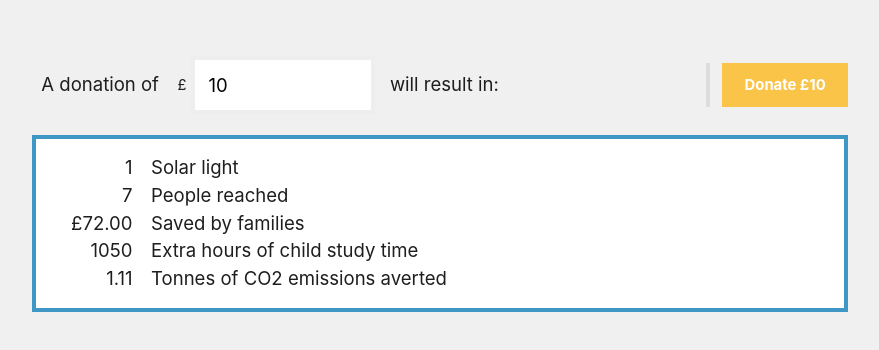
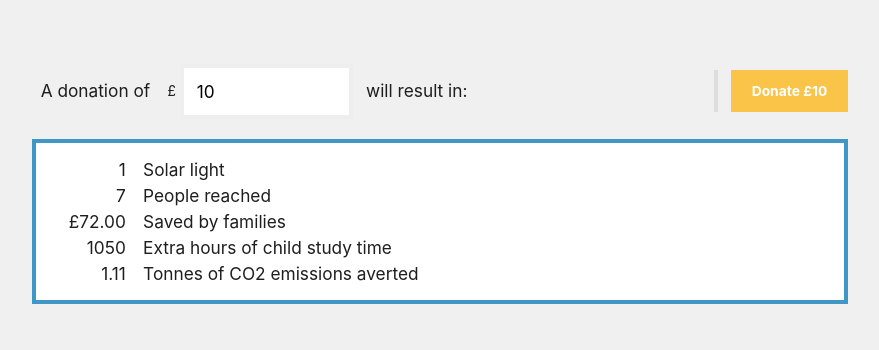
Before and after one commit to jmsv/amigos-calc, a React (Create React App) app: page / in a window 1280 px wide. Shown: the part 214-564 px from the top of the page, without its empty margins (200-1079 px from the left). Built offline with nearby package versions, Linux system fonts and the light colour scheme; a web font is replaced by a local one.

Commit message:
remove text size offset

```diff
--- a/src/components/Calculator/Calculator.scss
+++ b/src/components/Calculator/Calculator.scss
@@ -5,7 +5,7 @@
   @while $i <= $iterations {
     @media all and (min-width: 60px * $i) {
       body {
-        font-size: 0.08em + 0.18em * $i;
+        font-size: 0.18em * $i;
       }
     }
     $i: $i + 1;
```
